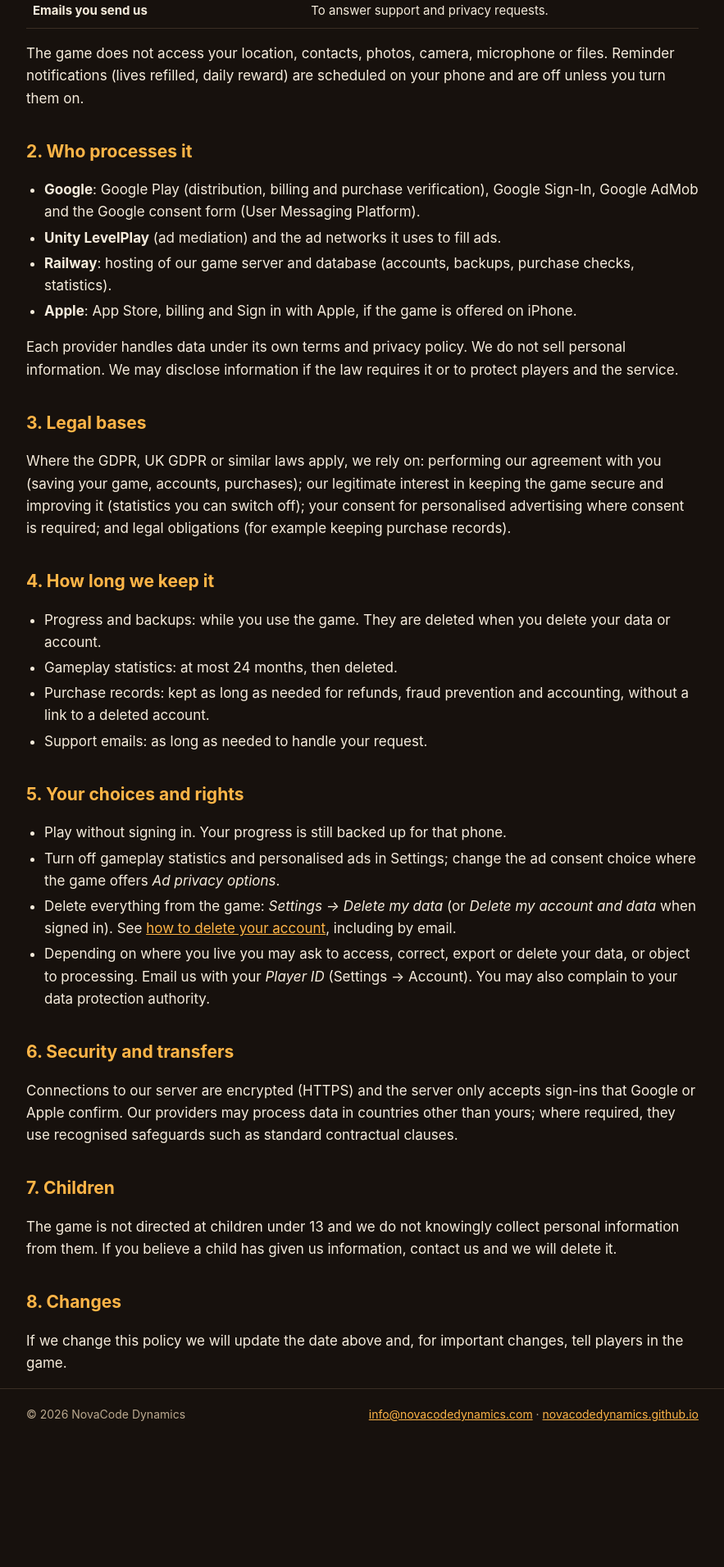
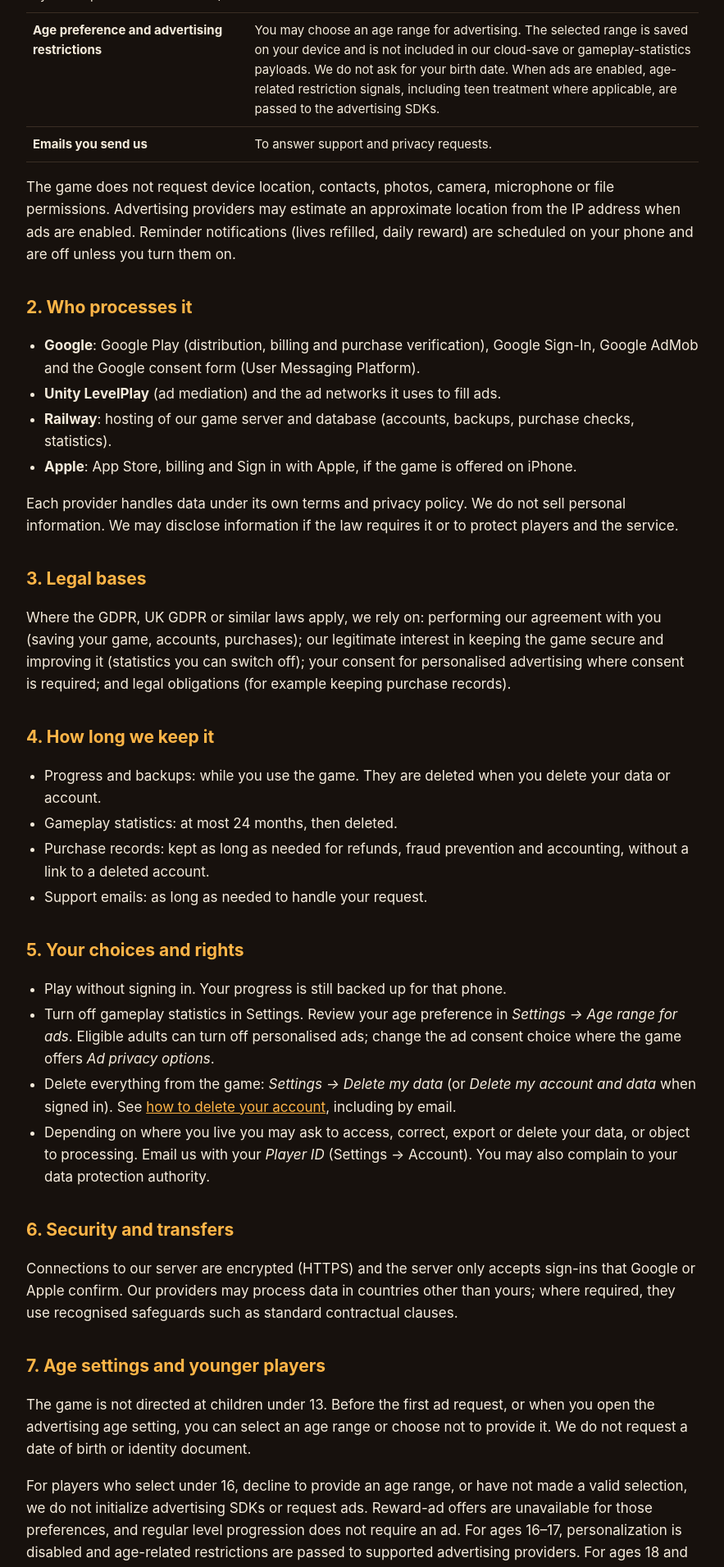
Before and after one commit to NovaCodeDynamics/novacodedynamics.github.io, a plain HTML site: page dominoreveal/privacy/index.html in a window 1280 px wide. Shown: the part 889-2800 px from the top of the page at 82% size, without its empty margins (198-1081 px from the left). Before the commit the page ends 2665 px from the top, so only its background shows below. Drawn offline with Linux system fonts and the light colour scheme.

Commit message:
fix: explain age restrictions for ads

```diff
--- a/dominoreveal/privacy/index.html
+++ b/dominoreveal/privacy/index.html
@@ -6,8 +6,8 @@
 <div class="links"><a href="../privacy/">Privacy</a><a href="../terms/">Terms</a><a href="../support/">Support</a><a href="../delete-account/">Delete account</a></div></nav></header>
 <main class="wrap">
 
-<h1>Privacy Policy</h1><p class="lead">Domino Reveal · effective November 10, 2026</p>
-<p>This policy explains what information the Domino Reveal game (“the game”) handles and why. The game is published by <strong>NovaCode Dynamics</strong> (“we”, “us”). Questions and privacy requests: <a href="mailto:info@novacodedynamics.com?subject=Domino%20Reveal%20privacy">info@novacodedynamics.com</a>.</p>
+<h1>Privacy Policy</h1><p class="lead">Domino Reveal · effective November 18, 2026</p>
+<p>This policy explains what information the Domino Reveal game (“the game”) handles and why. The game is published by <strong>NovaCode Dynamics Inc.</strong> (“we”, “us”). Questions and privacy requests: <a href="mailto:info@novacodedynamics.com?subject=Domino%20Reveal%20privacy">info@novacodedynamics.com</a>.</p>
 
 <h2>1. Information the game handles</h2>
 <table><thead><tr><th>What</th><th>Why</th></tr></thead><tbody>
@@ -17,9 +17,10 @@
 <tr><td><strong>Purchase records</strong>: product, purchase token, verification result</td><td>To check each purchase with Google Play, credit it once, and restore it. Payment details stay with Google; we never see card numbers.</td></tr>
 <tr><td><strong>Gameplay statistics</strong>: app version, platform, language, level starts and finishes, time on a level, use of hints, ads watched, shop visits</td><td>To find levels that are too hard and keep the game working well. You can turn this off in <em>Settings → Gameplay statistics</em>.</td></tr>
 <tr><td><strong>Advertising data</strong>: the device advertising ID, consent choices, ad requests and interactions (handled by the ad providers listed below)</td><td>To show ads, measure them and limit how often they appear. Personalised ads are used only where allowed and, where required, with your consent. You can turn them off in <em>Settings → Personalised ads</em>.</td></tr>
+<tr><td><strong>Age preference and advertising restrictions</strong></td><td>You may choose an age range for advertising. The selected range is saved on your device and is not included in our cloud-save or gameplay-statistics payloads. We do not ask for your birth date. When ads are enabled, age-related restriction signals, including teen treatment where applicable, are passed to the advertising SDKs.</td></tr>
 <tr><td><strong>Emails you send us</strong></td><td>To answer support and privacy requests.</td></tr>
 </tbody></table>
-<p>The game does not access your location, contacts, photos, camera, microphone or files. Reminder notifications (lives refilled, daily reward) are scheduled on your phone and are off unless you turn them on.</p>
+<p>The game does not request device location, contacts, photos, camera, microphone or file permissions. Advertising providers may estimate an approximate location from the IP address when ads are enabled. Reminder notifications (lives refilled, daily reward) are scheduled on your phone and are off unless you turn them on.</p>
 
 <h2>2. Who processes it</h2>
 <ul>
@@ -41,15 +42,17 @@
 
 <h2>5. Your choices and rights</h2>
 <ul><li>Play without signing in. Your progress is still backed up for that phone.</li>
-<li>Turn off gameplay statistics and personalised ads in Settings; change the ad consent choice where the game offers <em>Ad privacy options</em>.</li>
+<li>Turn off gameplay statistics in Settings. Review your age preference in <em>Settings → Age range for ads</em>. Eligible adults can turn off personalised ads; change the ad consent choice where the game offers <em>Ad privacy options</em>.</li>
 <li>Delete everything from the game: <em>Settings → Delete my data</em> (or <em>Delete my account and data</em> when signed in). See <a href="../delete-account/">how to delete your account</a>, including by email.</li>
 <li>Depending on where you live you may ask to access, correct, export or delete your data, or object to processing. Email us with your <em>Player ID</em> (Settings → Account). You may also complain to your data protection authority.</li></ul>
 
 <h2>6. Security and transfers</h2>
 <p>Connections to our server are encrypted (HTTPS) and the server only accepts sign-ins that Google or Apple confirm. Our providers may process data in countries other than yours; where required, they use recognised safeguards such as standard contractual clauses.</p>
 
-<h2>7. Children</h2>
-<p>The game is not directed at children under 13 and we do not knowingly collect personal information from them. If you believe a child has given us information, contact us and we will delete it.</p>
+<h2>7. Age settings and younger players</h2>
+<p>The game is not directed at children under 13. Before the first ad request, or when you open the advertising age setting, you can select an age range or choose not to provide it. We do not request a date of birth or identity document.</p>
+<p>For players who select under 16, decline to provide an age range, or have not made a valid selection, we do not initialize advertising SDKs or request ads. Reward-ad offers are unavailable for those preferences, and regular level progression does not require an ad. For ages 16–17, personalization is disabled and age-related restrictions are passed to supported advertising providers. For ages 18 and above, advertising follows the applicable consent form and the player's privacy choices. These advertising settings do not change the game's content rating.</p>
+<p>If you believe a child has provided personal information, contact us so we can investigate and delete the information where appropriate. See the <a href="../delete-account/">deletion instructions</a>.</p>
 
 <h2>8. Changes</h2>
 <p>If we change this policy we will update the date above and, for important changes, tell players in the game.</p>
```
